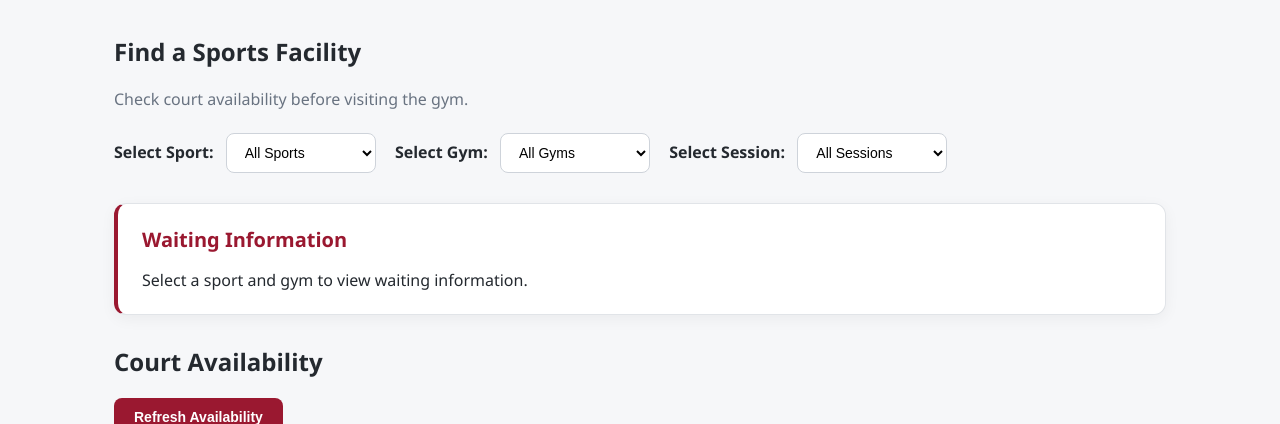
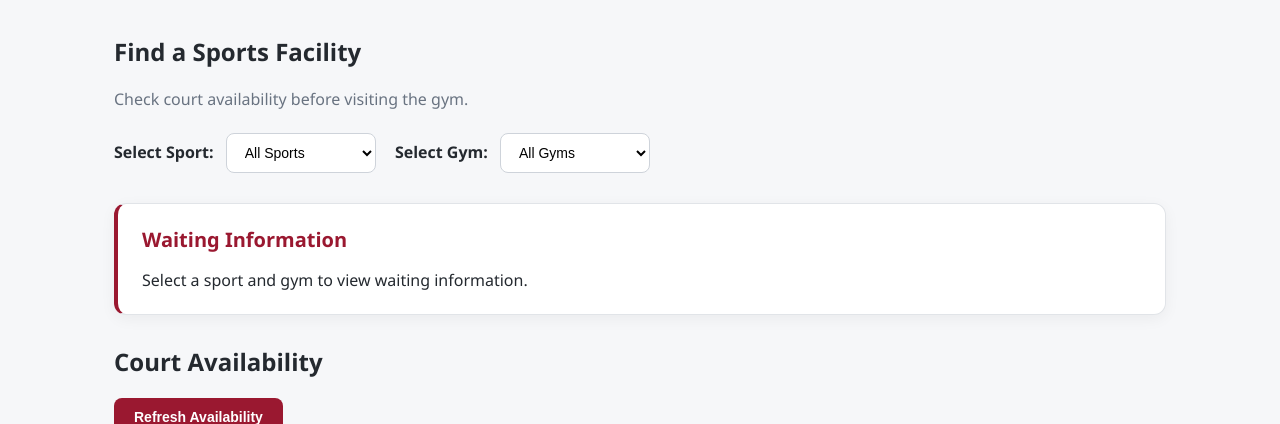
Before and after one commit to boeighty2/cmpt276-RecQ, a Spring Boot app: page /facilities in a window 1280 px wide. Shown: the part 118-542 px from the top of the page. Run offline with Spring Boot 4, Linux system fonts and the light colour scheme; the visitor is signed in with stand-in values (Sample User, id 1); data that the repository does not hold is empty; some of the project's set-up classes (security, data sources, template engines, error pages and the like) are left out, and stand-ins take their place.

Commit message:
refactor(epic2): remove session filter

```diff
--- a/src/main/resources/static/js/facilities.js
+++ b/src/main/resources/static/js/facilities.js
@@ -4,7 +4,6 @@ let allCourts = [];
 
 const sportSelect = document.getElementById("sport");
 const gymSelect = document.getElementById("gym");
-const sessionSelect = document.getElementById("session");
 
 const courtList = document.getElementById("courtList");
 const statusMessage = document.getElementById("statusMessage");
@@ -157,7 +156,7 @@ function updateSelect(select, values, defaultText) {
     }
 }
 
-// Populate Sport, Gym, and Session selections
+// Populate Sport and Gym selections
 function updateFilters() {
     updateSelect(
         sportSelect,
@@ -170,12 +169,6 @@ function updateFilters() {
         allCourts.map(court => court.gymName),
         "All Gyms"
     );
-
-    updateSelect(
-        sessionSelect,
-        allCourts.map(court => court.sessionName),
-        "All Sessions"
-    );
 }
 
 // Display courts based on selected filters
@@ -187,15 +180,12 @@ function displayCourts() {
     loadWaitingCount();
 
     const filteredCourts = allCourts.filter(court => {
-        return (
-            (!sportSelect.value ||
-                court.sportName === sportSelect.value) &&
+    return (
+        (!sportSelect.value ||
+            court.sportName === sportSelect.value) &&
 
-            (!gymSelect.value ||
-                court.gymName === gymSelect.value) &&
-
-            (!sessionSelect.value ||
-                court.sessionName === sessionSelect.value)
+        (!gymSelect.value ||
+            court.gymName === gymSelect.value)
         );
     });
 
@@ -220,10 +210,6 @@ function displayCourts() {
         location.textContent =
             `${court.gymName} | ${court.sportName}`;
 
-        const session = document.createElement("p");
-        session.textContent =
-            `Session: ${court.sessionName}`;
-
         const status = document.createElement("p");
         status.textContent =
             `Status: ${court.status}`;
@@ -231,7 +217,7 @@ function displayCourts() {
         status.className =
             `status-${String(court.status).toLowerCase()}`;
 
-        card.append(title, location, session, status);
+        card.append(title, location, status);
 
         courtList.appendChild(card);
     });
@@ -240,7 +226,6 @@ function displayCourts() {
 // Filter when selections change
 sportSelect.addEventListener("change", displayCourts);
 gymSelect.addEventListener("change", displayCourts);
-sessionSelect.addEventListener("change", displayCourts);
 
 // Refresh button
 refreshButton.addEventListener("click", loadCourts);
--- a/src/main/resources/templates/participant/facilities.html
+++ b/src/main/resources/templates/participant/facilities.html
@@ -35,13 +35,7 @@
             <option value="">All Gyms</option>
         </select>
 
-        <!-- Session Selection -->
-        <label for="session">Select Session:</label>
-        <select id="session">
-            <option value="">All Sessions</option>
-        </select>
-
-                <!-- Waiting Count Section -->
+        <!-- Waiting Count Section -->
         <section id="waitingSection" aria-labelledby="waitingHeading">
 
             <h2 id="waitingHeading">Waiting Information</h2>
```
